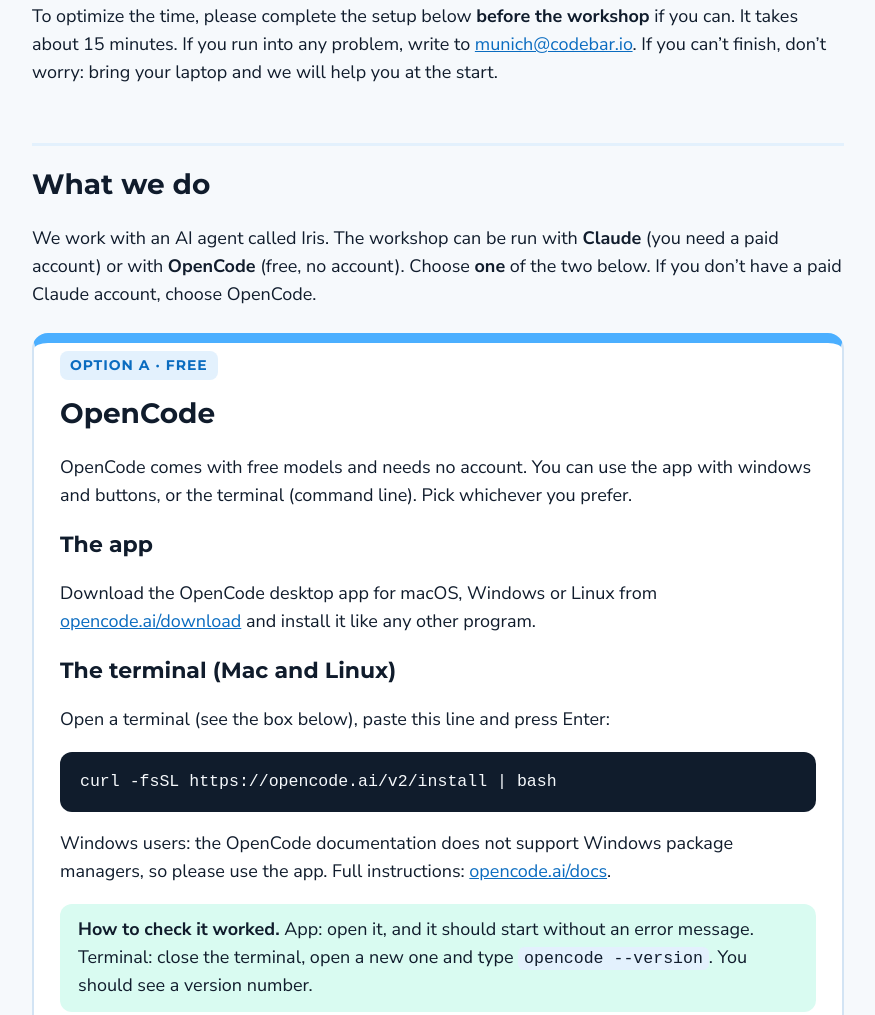
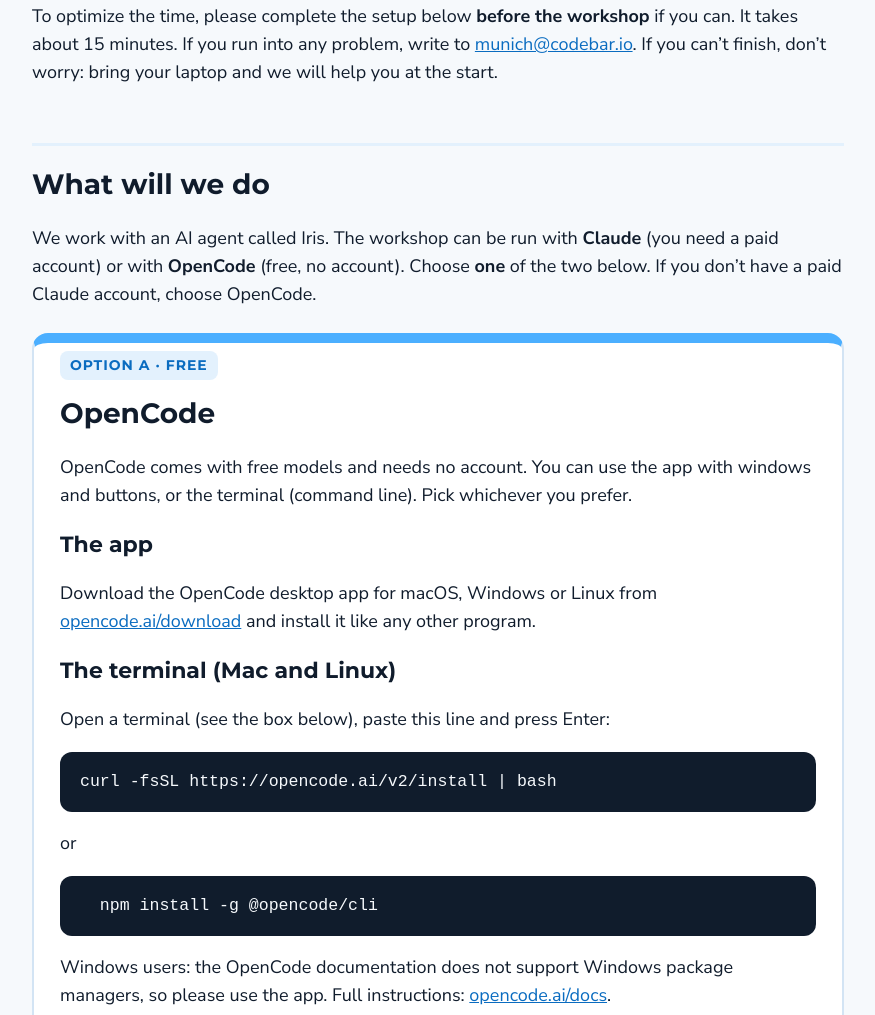
Before and after one commit to francescacoo/codebarworkshopmunich, a plain HTML site: page prework.html in a window 1280 px wide. Shown: the part 247-1262 px from the top of the page, without its empty margins (202-1077 px from the left). Drawn offline with Linux system fonts and the light colour scheme.

Commit message:
Change section title from 'What we do' to 'What will we do'

```diff
--- a/prework.html
+++ b/prework.html
@@ -6,7 +6,7 @@
 <p>Hello, and thank you for registering for <a href="https://codebar.io/workshops/3912">our workshop on <b>Wednesday 25 November 2026</b></a>.</p>
 <p>To optimize the time, please complete the setup below <b>before the workshop</b> if you can. It takes about 15 minutes. If you run into any problem, write to <a href="mailto:munich@codebar.io">munich@codebar.io</a>. If you can’t finish, don’t worry: bring your laptop and we will help you at the start.</p>
 
-<h2>What we do</h2>
+<h2>What will we do</h2>
 <p>We work with an AI agent called Iris. The workshop can be run with <b>Claude</b> (you need a paid account) or with <b>OpenCode</b> (free, no account). Choose <b>one</b> of the two below. If you don’t have a paid Claude account, choose OpenCode.</p>
 
 <div class="opt b"><span class="tag">OPTION A · FREE</span>
@@ -17,6 +17,8 @@
 <h3>The terminal (Mac and Linux)</h3>
 <p>Open a terminal (see the box below), paste this line and press Enter:</p>
 <pre><code>curl -fsSL https://opencode.ai/v2/install | bash</code></pre>
+  or
+<pre><code>  npm install -g @opencode/cli</code></pre>
 <p>Windows users: the OpenCode documentation does not support Windows package managers, so please use the app. Full instructions: <a href="https://opencode.ai/docs/">opencode.ai/docs</a>.</p>
 <div class="ok"><b>How to check it worked.</b> App: open it, and it should start without an error message. Terminal: close the terminal, open a new one and type <code>opencode --version</code>. You should see a version number.</div></div>
 
```
